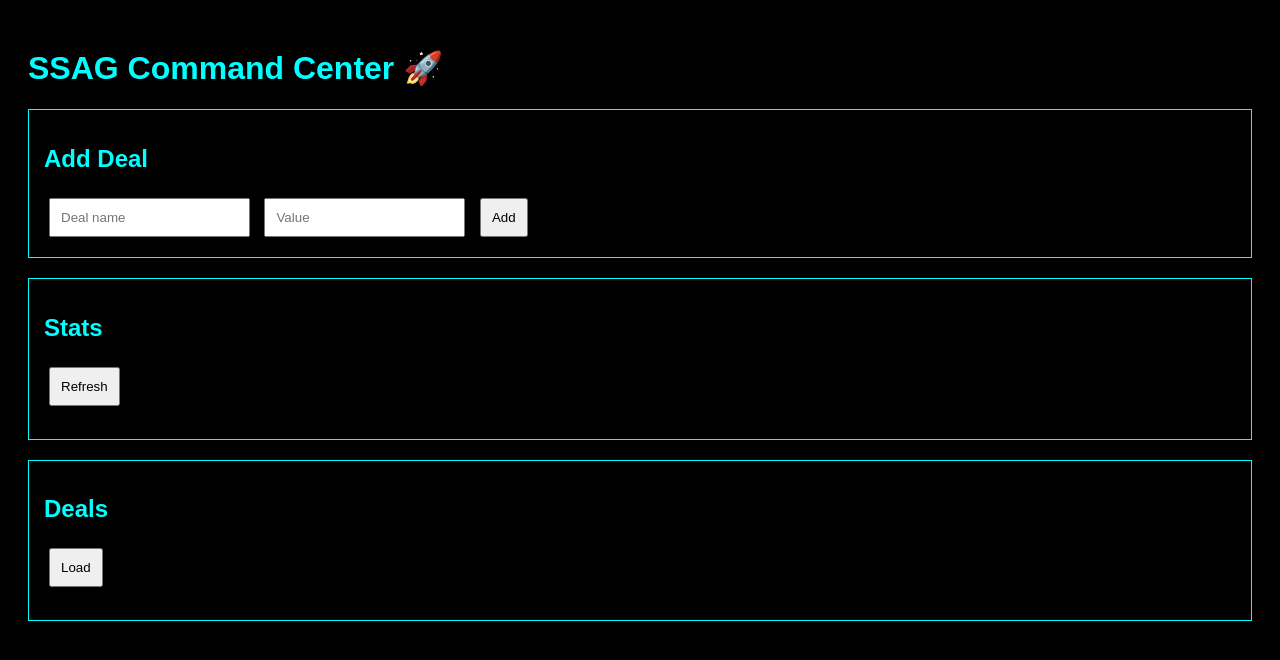
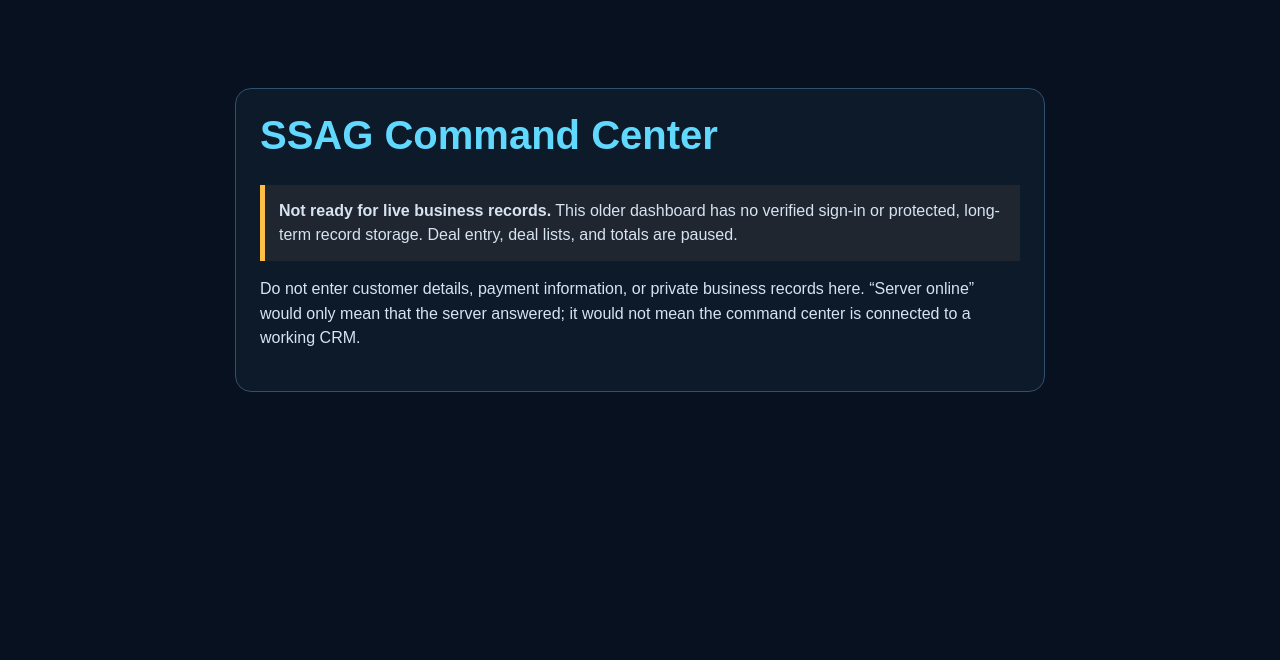
Before and after one commit to cezarmorris2021/ssag-command-center-elite, a plain HTML site: page index.html in a window 1280 px wide. Drawn offline with Linux system fonts and the light colour scheme.

Commit message:
security: pause unprotected deal-entry dashboard

```diff
--- a/index.html
+++ b/index.html
@@ -1,73 +1,24 @@
-<!DOCTYPE html>
-<html>
+<!doctype html>
+<html lang="en">
 <head>
-<title>SSAG Dashboard</title>
-
-<style>
-body { background:#000; color:#0ff; font-family:Arial; padding:20px; }
-input, button { padding:10px; margin:5px; }
-.box { border:1px solid #0ff; padding:15px; margin-top:20px; }
-</style>
-
+  <meta charset="utf-8">
+  <meta name="viewport" content="width=device-width, initial-scale=1">
+  <meta name="description" content="SSAG command center service status">
+  <title>SSAG Command Center Status</title>
+  <style>
+    :root { color-scheme: dark; font-family: Arial, sans-serif; background:#07111f; color:#eff7ff; }
+    body { margin:0; padding:24px; }
+    main { max-width:760px; margin:8vh auto; padding:24px; border:1px solid #31506e; border-radius:16px; background:#0d1a2a; }
+    h1 { margin-top:0; color:#61d9ff; font-size:clamp(1.6rem,5vw,2.5rem); }
+    .notice { border-left:5px solid #ffbf47; padding:14px; background:#1f2630; line-height:1.5; }
+    p { line-height:1.55; color:#d6e3f0; }
+  </style>
 </head>
 <body>
-
-<h1>SSAG Command Center 🚀</h1>
-
-<div class="box">
-<h2>Add Deal</h2>
-<input id="name" placeholder="Deal name">
-<input id="value" placeholder="Value">
-<button onclick="addDeal()">Add</button>
-</div>
-
-<div class="box">
-<h2>Stats</h2>
-<button onclick="loadStats()">Refresh</button>
-<pre id="stats"></pre>
-</div>
-
-<div class="box">
-<h2>Deals</h2>
-<button onclick="loadDeals()">Load</button>
-<pre id="deals"></pre>
-</div>
-
-<script>
-
-const API = "https://ssag-command-center-backend.onrender.com";
-
-async function addDeal() {
-  const name = document.getElementById("name").value;
-  const value = document.getElementById("value").value;
-
-  await fetch(API + "/deals", {
-    method: "POST",
-    headers: { "Content-Type": "application/json" },
-    body: JSON.stringify({ name, value })
-  });
-
-  alert("Deal added");
-
-  loadDeals();   // 🔥 auto refresh
-  loadStats();   // 🔥 auto refresh
-}
-
-async function loadDeals() {
-  const res = await fetch(API + "/deals");
-  const data = await res.json();
-  document.getElementById("deals").innerText =
-    JSON.stringify(data, null, 2);
-}
-
-async function loadStats() {
-  const res = await fetch(API + "/stats");
-  const data = await res.json();
-  document.getElementById("stats").innerText =
-    JSON.stringify(data, null, 2);
-}
-
-</script>
-
+  <main>
+    <h1>SSAG Command Center</h1>
+    <p class="notice"><strong>Not ready for live business records.</strong> This older dashboard has no verified sign-in or protected, long-term record storage. Deal entry, deal lists, and totals are paused.</p>
+    <p>Do not enter customer details, payment information, or private business records here. “Server online” would only mean that the server answered; it would not mean the command center is connected to a working CRM.</p>
+  </main>
 </body>
 </html>
```
